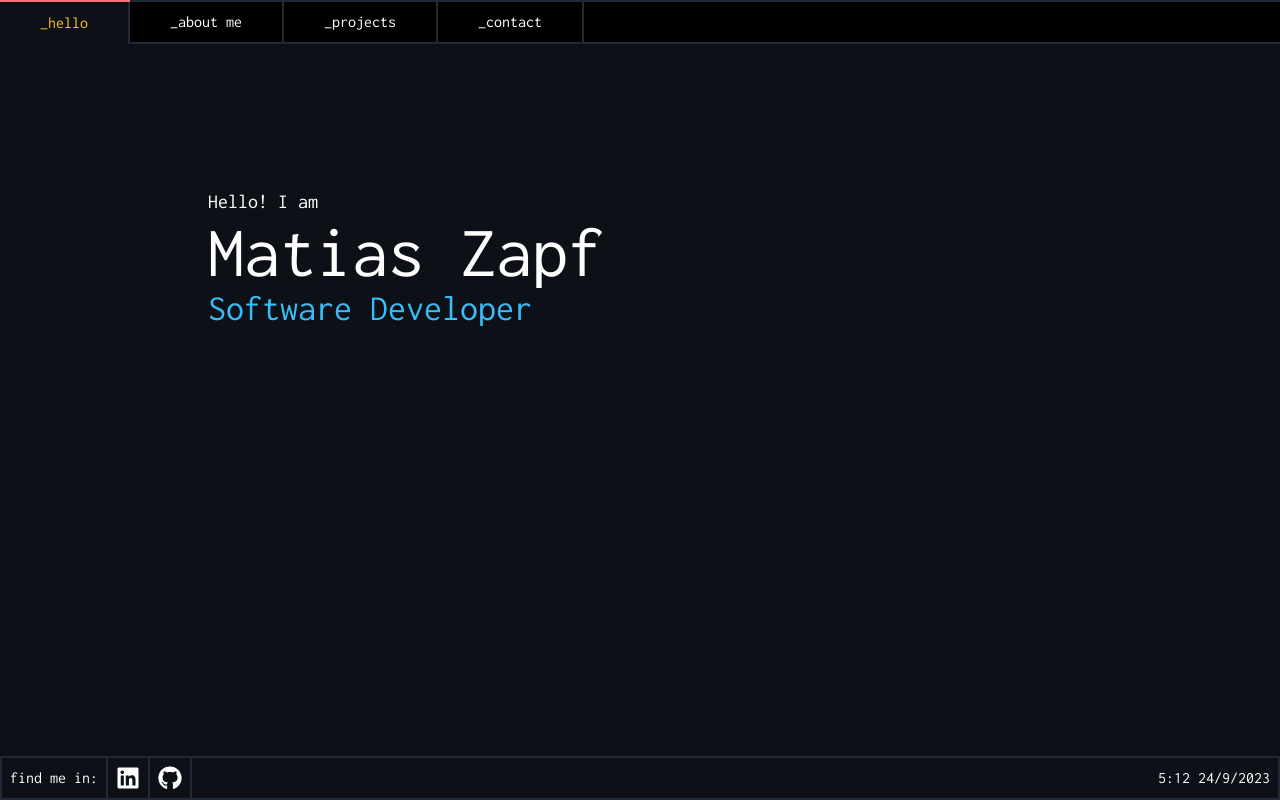
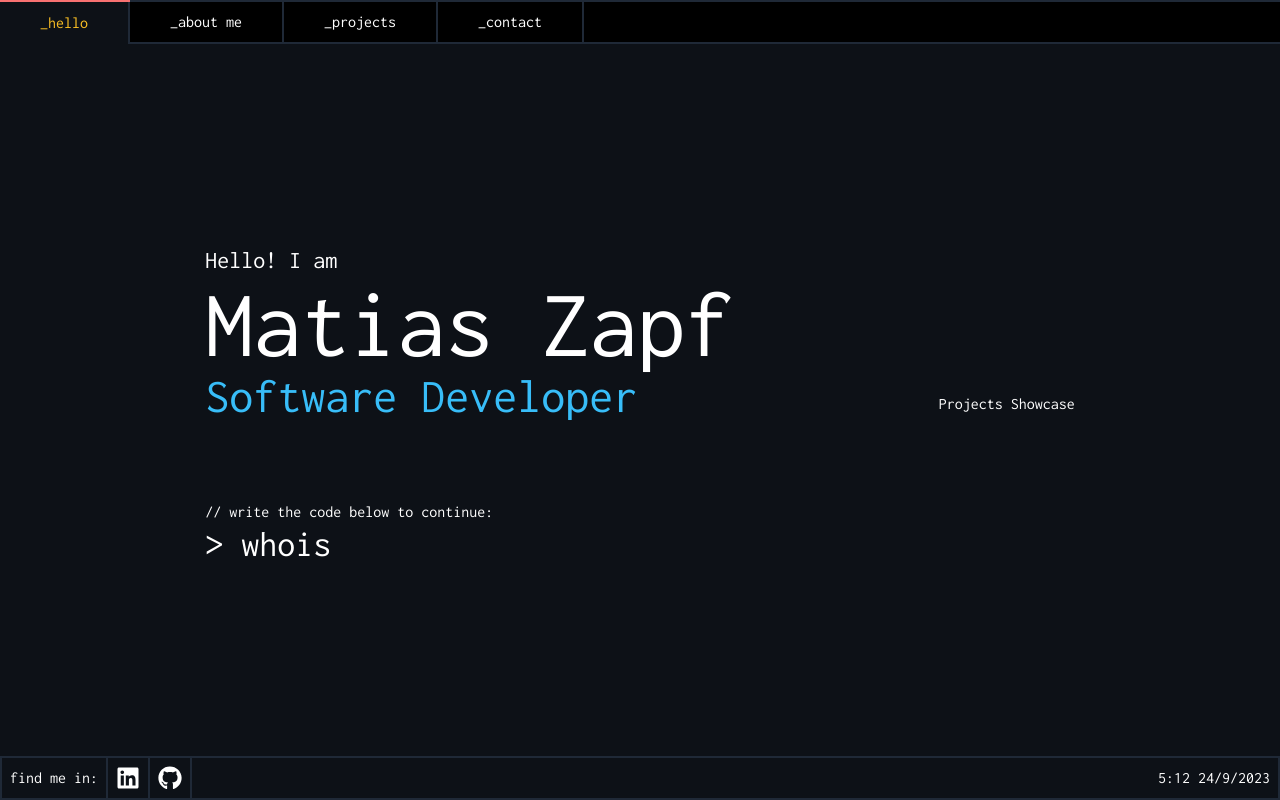
Before and after one commit to mzapf/portfolio, a React (Vite) app: page / in a window 1280 px wide. Built offline with nearby package versions, Linux system fonts and the light colour scheme.

Commit message:
update Hello component

```diff
--- a/src/components/Footer.jsx
+++ b/src/components/Footer.jsx
@@ -27,8 +27,11 @@ const Footer = () => {
     }, [])
 
     return (
-        <footer className="w-full flex items-center absolute bottom-0 border-2 border-gray-800">
-            <p className="flex p-2 border-r-2 border-gray-800">find me in:</p>
+        <footer>
+            <div className="w-full flex items-center absolute bottom-0 border-2 border-gray-800">
+                <p className="flex p-2 border-r-2 border-gray-800">
+                    find me in:
+                </p>
                 {links.map((link, index) => (
                     <a
                         key={index}
@@ -41,6 +44,7 @@ const Footer = () => {
                     </a>
                 ))}
                 <p className="flex grow justify-end pr-2">{fechaHora}</p>
+            </div>
         </footer>
     )
 }
--- a/src/components/Hello.jsx
+++ b/src/components/Hello.jsx
@@ -1,9 +1,22 @@
 const Hello = () => {
     return (
         <>
-            <h2 className="text-xl">Hello! I am</h2>
-            <h1 className="text-7xl">Matias Zapf</h1>
-            <h3 className="text-4xl text-sky-400">Software Developer</h3>
+            <div className="flex flex-col gap-20">
+                <div>
+                    <h2 className="text-2xl">Hello! I am</h2>
+                    <h1 className="text-8xl">Matias Zapf</h1>
+                    <h3 className="text-5xl text-sky-400">
+                        Software Developer
+                    </h3>
+                </div>
+                <div>
+                    <p>// write the code below to continue:</p>
+                    <h4 className="text-4xl">{">"} whois</h4>
+                </div>
+            </div>
+            <div>
+                <p>Projects Showcase</p>
+            </div>
         </>
     )
 }
--- a/src/components/Pages.jsx
+++ b/src/components/Pages.jsx
@@ -6,8 +6,10 @@ const Pages = () => {
     return (
         <>
             <NavBar />
-            <main className="px-52 py-36">
-                <Outlet />
+            <main>
+                <div className="h-[90vh] flex items-center justify-evenly">
+                    <Outlet />
+                </div>
             </main>
             <Footer />
         </>
```
Lines whose indentation alone changed are shown as unchanged.
